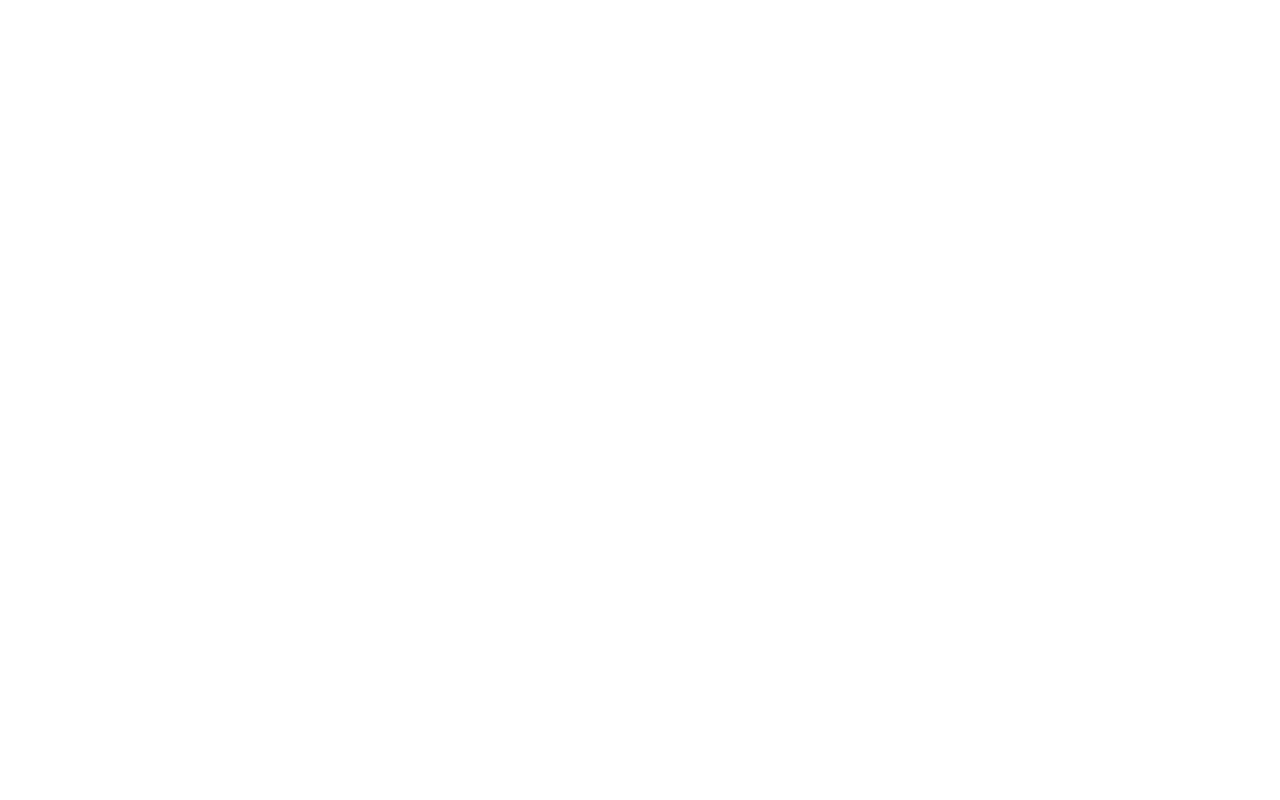
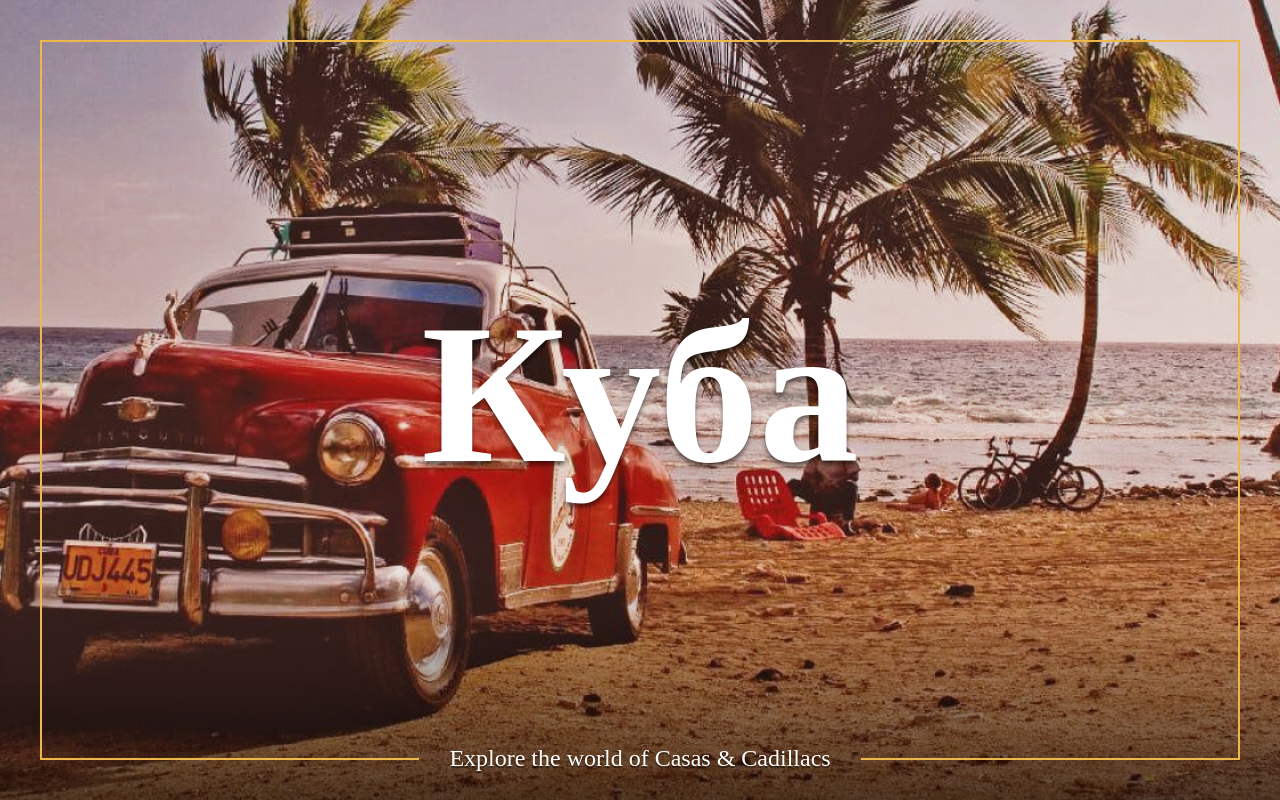
Before and after one commit to Nielll951/Cuba, a plain HTML site: page index.html in a window 1280 px wide. Drawn offline with nearby package versions, Linux system fonts and the light colour scheme.

Commit message:
completed header__top

```diff
--- a/css/style.css
+++ b/css/style.css
@@ -0,0 +1,55 @@
+*,
+*::before,
+*::after {
+  box-sizing: border-box;
+}
+
+.header__top {
+  background-image: url('../images/top-bg.jpg');
+  height: 100vh;
+  background-repeat: no-repeat;
+  background-size: cover;
+  background-position: center;
+  padding: 40px;
+}
+
+.header__top-inner {
+  border: 2px solid #ECB84C;
+  border-bottom: none;
+  display: flex;
+  flex-direction: column;
+  height: 100%;
+  color: #fff;
+}
+
+.header__title {
+  font-weight: bold;
+  font-size: 200px;
+  line-height: 227px;
+  text-shadow: 0px 4px 4px rgba(0, 0, 0, 0.5);
+  margin: auto;
+}
+
+.header__text {
+  font-size: 24px;
+  line-height: 27px;
+  text-shadow: 0px 2px 1px rgba(0, 0, 0, 0.5);
+  display: flex;
+  white-space: nowrap;
+  align-items: center;
+  margin-bottom: -12px;
+}
+
+.header__text::before,
+.header__text::after {
+  content: "";
+  border-top: 2px solid #ECB84C;
+  width: 100%;
+}
+
+.header__text::before {
+  margin-right: 30px;
+}
+.header__text::after {
+  margin-left: 30px;
+}
--- a/index.html
+++ b/index.html
@@ -10,7 +10,19 @@
   <link rel="stylesheet" href="css/style.css">
 </head>
 <body>
-
+  <header class="header">
+    <div class="header__top">
+      <div class="header__top-inner">
+        <h1 class="header__title">
+          Куба
+        </h1>
+        <p class="header__text">
+          Explore the world of Casas & Cadillacs
+        </p>
+      </div>
+    </div>
+    <nav class="menu"></nav>
+  </header>
 
   <script src="https://ajax.googleapis.com/ajax/libs/jquery/3.4.1/jquery.min.js"></script>
   <script src="js/slick.min.js"></script>
```
Also changed, not shown: images/top-bg.jpg (added).
